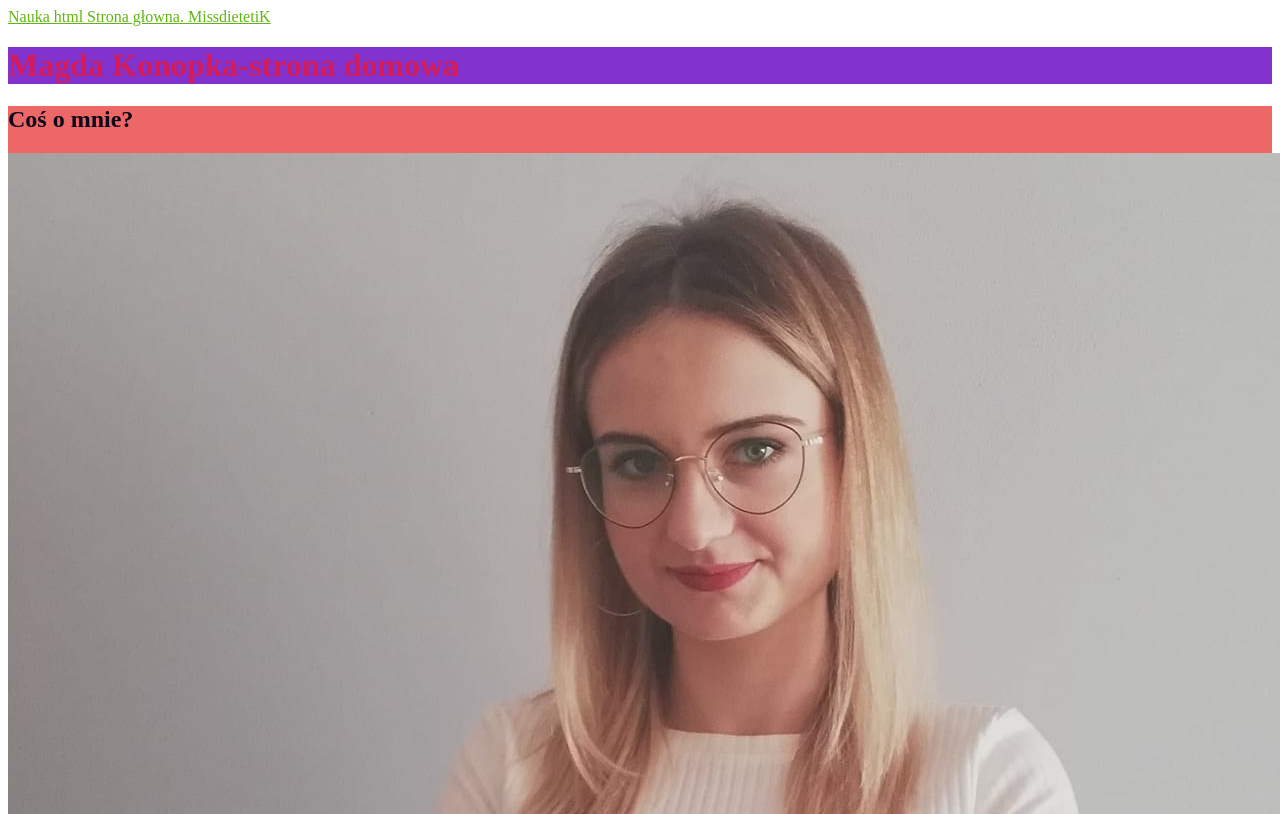
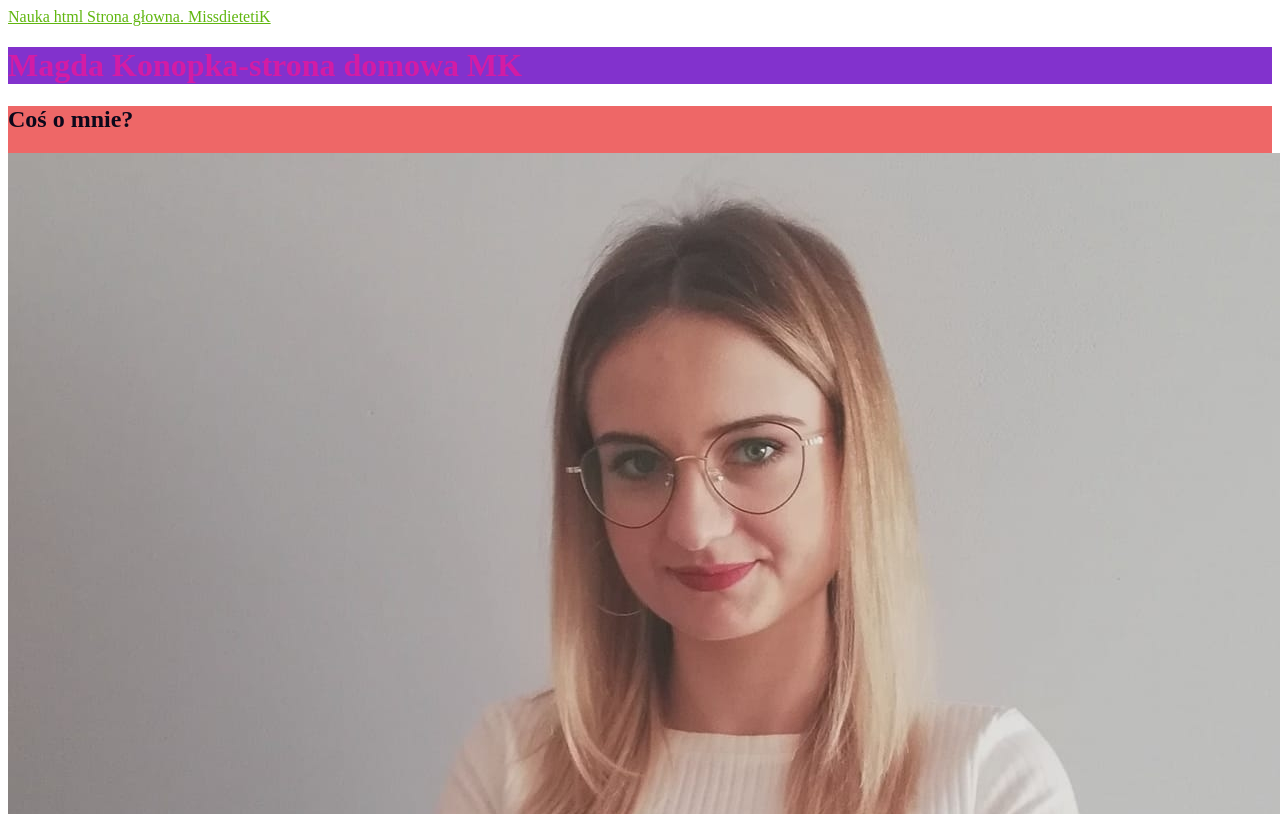
Before and after one commit to magda-konopka/hompage, a plain HTML site: page indexMK.html in a window 1280 px wide. Shown: the top 814 px of the page. Drawn offline with Linux system fonts and the light colour scheme.

Commit message:
heading & paragraph styles change

```diff
--- a/indexMK.html
+++ b/indexMK.html
@@ -22,7 +22,7 @@
     </header>
     <main>
         <header id="top">
-            <h1> Magda Konopka-strona domowa </h1>
+            <h1> Magda Konopka-strona domowa  MK</h1>
         </header>
 
         <section>
--- a/styleMK.css
+++ b/styleMK.css
@@ -1,5 +1,5 @@
 header{
-    color: rgb(211, 28, 89);
+    color: rgb(211, 28, 165);
  }
 
  article {
```
